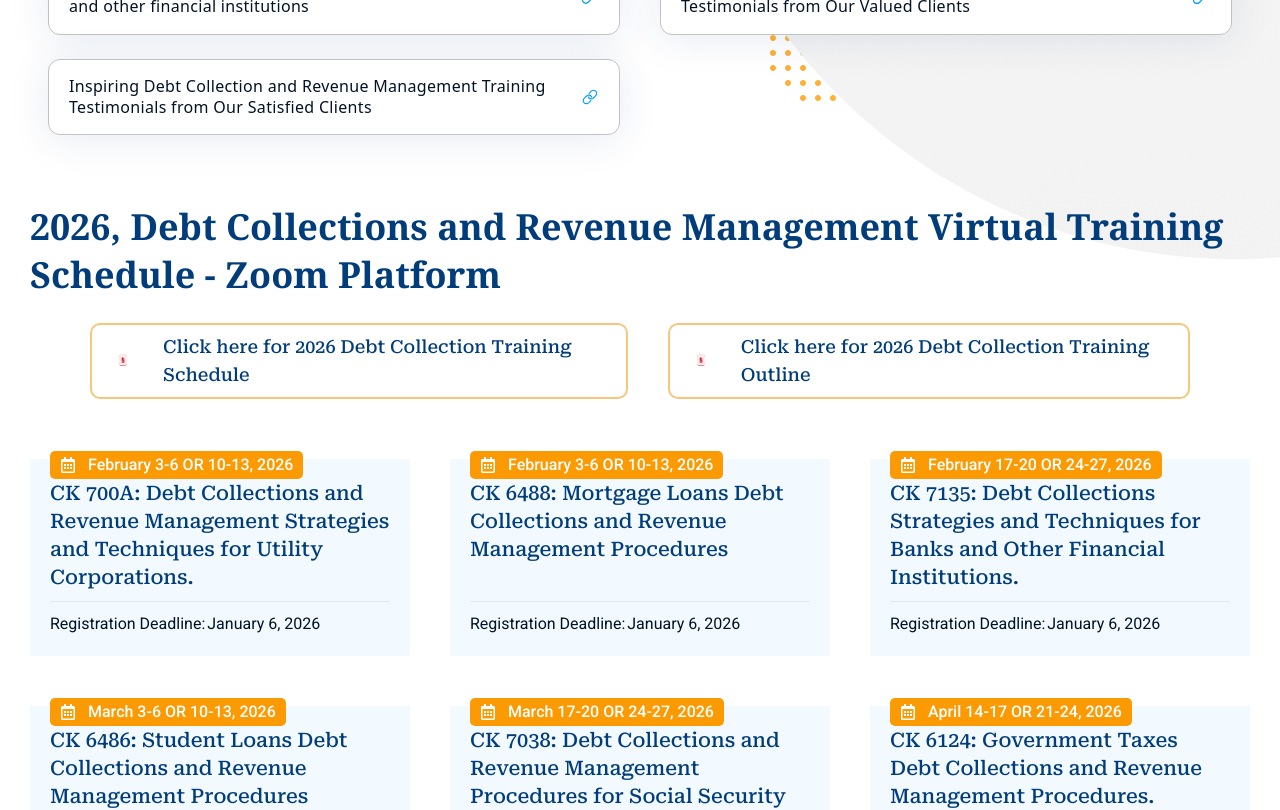
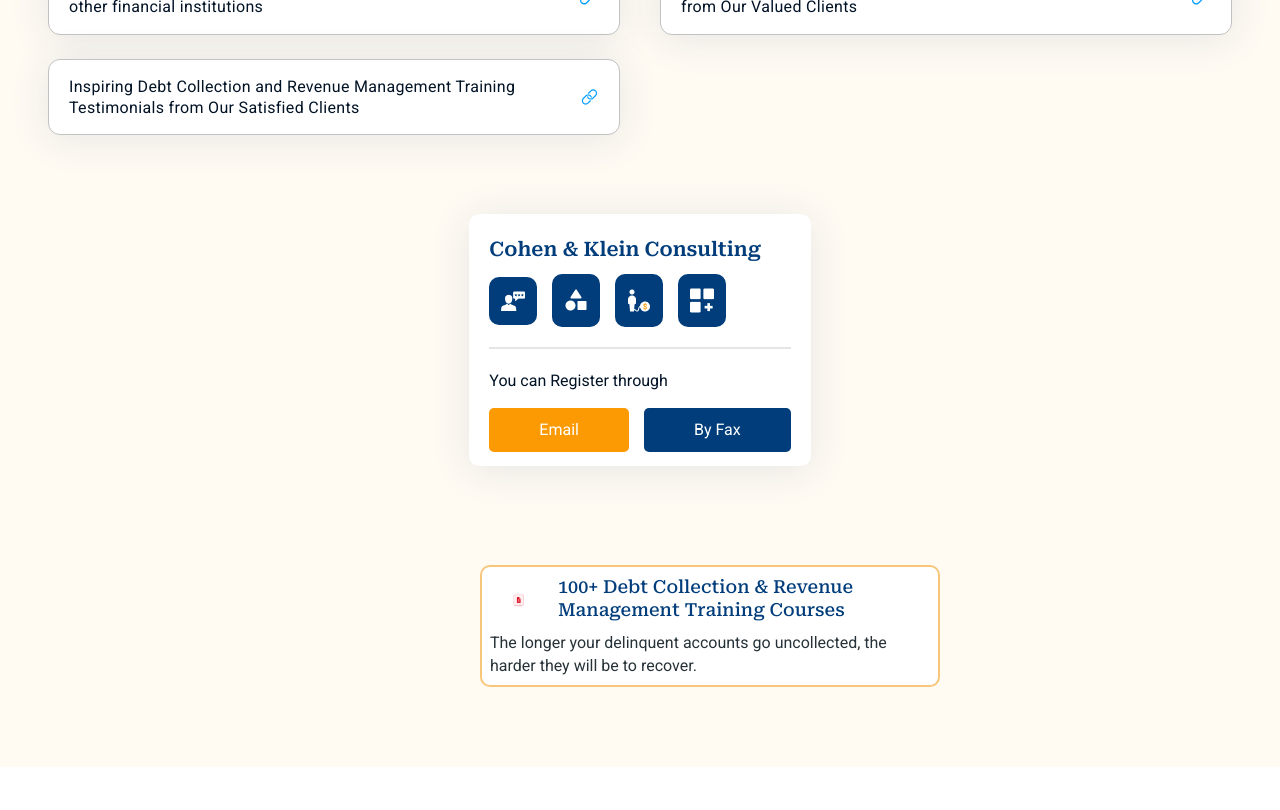
Before and after one commit to rishabh4614/cohenandklein, a React (Vite) app: page / in a window 1280 px wide. Shown: the part 1000-1810 px from the top of the page. Built offline with nearby package versions, Linux system fonts and the light colour scheme; the HTML template or start-up script is replaced by a standard one.

Commit message:
removed background

```diff
--- a/src/Components/Testimonial/Testimonial.jsx
+++ b/src/Components/Testimonial/Testimonial.jsx
@@ -7,8 +7,7 @@
 
 const Testimonial = () => {
   return (
-    <div className="mx-auto">
-
+    <div className="roboto pb-[80px] bg-[#FFFAF2] mx-auto">
       <div className="z-10">
         <div className="px-4 sm:px-6 lg:px-12">
           <div className="font-serif lg:text-[36px] sm:text-2xl text-base text-center text-primary font-semibold mb-8">
@@ -58,10 +57,6 @@
             </div>
           </div>
         </div>
-
-
-
-
       </div>
 
       {/* <div className="items-center">
@@ -77,8 +72,9 @@
             className="sm:block hidden absolute top-[128px] lg:left-[125px] right-[125px] z-0 max-w-[370px]"
           />
         </div>
-        <div className="flex justify-center sm:justify-start">
-          <div className="relative z-10 mt-[79px] sm:left-[53px] items-center">
+
+        <div className="flex justify-center">
+          <div className="relative z-10 mt-[79px]">
             <div className="bg-white shadow-[0_4px_40px_rgba(1,61,123,0.10)] max-w-[345px] h-[252px] p-[20px] flex flex-col  rounded-[10px]">
               <div className="pb-[20px] border-b-[2px] border-[rgba(0,0,0,0.1)]">
                 <h3 className="text-primary text-[20px] font-semibold roboto-serif-font pb-[10px]">
@@ -124,8 +120,10 @@
                 </div>
               </div>
             </div>
+
           </div>
         </div>
+
         <div className="flex justify-center md:justify-end lg:justify-center 2xl:ml-30 lg:ml-20 ">
           <div
             className="flex flex-col relative z-10 bg-white border-[2px] rounded-[10px] border-[#f8c67b] 2xl:p-3 lg:p-2 sm:p-4 p-2.5 gap-1 2xl:max-w-[510px] max-w-[460px]  sm:mt-[99px] mt-10 lg:ml-[60px] items-center cursor-pointer"
@@ -146,6 +144,97 @@
           </div>
         </div>
       </div> */}
+
+      <div className="w-full relative flex flex-col items-center">
+        {/* ===== TOP SECTION (CIRCLE + CARD STACKED) ===== */}
+        <div className="relative w-full flex justify-center items-center">
+          {/* Background shapes */}
+
+           {/* <div className="absolute flex justify-center items-center z-0">
+            <img
+              src={images.dotes}
+              alt=""
+              className="absolute -top-10 left-1/2 -translate-x-1/2"
+            />
+
+            <img
+              src={images.orangecircle}
+              alt=""
+              className="hidden sm:block max-w-[370px]"
+            />
+          </div> */}
+
+          {/* Foreground card */}
+          <div className="relative z-10 mt-[79px]">
+            <div className="bg-white shadow-[0_4px_40px_rgba(1,61,123,0.10)] max-w-[345px] h-[252px] p-[20px] flex flex-col rounded-[10px]">
+              <div className="pb-[20px] border-b-[2px] border-[rgba(0,0,0,0.1)]">
+                <h3 className="text-primary text-[20px] font-semibold roboto-serif-font pb-[10px]">
+                  Cohen & Klein Consulting
+                </h3>
+
+                <div className="flex items-center gap-[15px]">
+                  <img
+                    src={icons.many}
+                    alt=""
+                    className="px-[12px] py-[14px] bg-primary rounded-[10px]"
+                  />
+                  <img
+                    src={icons.sixytythree}
+                    alt=""
+                    className="px-[12px] py-[14px] bg-primary rounded-[10px]"
+                  />
+                  <img
+                    src={icons.img34}
+                    alt=""
+                    className="px-[12px] py-[14px] bg-primary rounded-[10px]"
+                  />
+                  <img
+                    src={icons.thousand}
+                    alt=""
+                    className="px-[12px] py-[14px] bg-primary rounded-[10px]"
+                  />
+                </div>
+              </div>
+
+              <div className="mt-[20px]">
+                <p className="text-[#021326]">You can Register through</p>
+                <div className="flex gap-[15px] mt-[15px]">
+                  <Link to="/registration?method=email">
+                    <button className="px-[50px] py-[10px] bg-secondary rounded-[5px] text-white cursor-pointer">
+                      Email
+                    </button>
+                  </Link>
+                  <Link to="/registration?method=fax">
+                    <button className="px-[50px] py-[10px] bg-primary rounded-[5px] text-white cursor-pointer">
+                      By Fax
+                    </button>
+                  </Link>
+                </div>
+              </div>
+            </div>
+          </div>
+        </div>
+
+        {/* ===== SECOND BOX (UNCHANGED) ===== */}
+        <div className="flex justify-center md:justify-end lg:justify-center 2xl:ml-30 lg:ml-20">
+          <div
+            className="flex flex-col relative z-10 bg-white border-[2px] rounded-[10px] border-[#f8c67b] 2xl:p-3 lg:p-2 sm:p-4 p-2.5 gap-1 2xl:max-w-[510px] max-w-[460px] sm:mt-[99px] mt-10 lg:ml-[60px] items-center cursor-pointer"
+            onClick={() => window.open(CoursePdf.debtcollectionpdf, "_blank")}
+          >
+            <div className="flex gap-x-2">
+              <img src={images.pdf} alt="" className="max-w-15 h-13 m-auto" />
+              <h6 className="text-primary leading-[23px] font-medium roboto-serif-font 2xl:text-[22px] sm:text-lg text-base">
+                100+ Debt Collection & Revenue Management Training Courses
+              </h6>
+            </div>
+
+            <p className="text-smallclr roboto 2xl:text-lg text-sm sm:text-base leading-[23px]">
+              The longer your delinquent accounts go uncollected, the harder
+              they will be to recover.
+            </p>
+          </div>
+        </div>
+      </div>
     </div>
   );
 };
```
